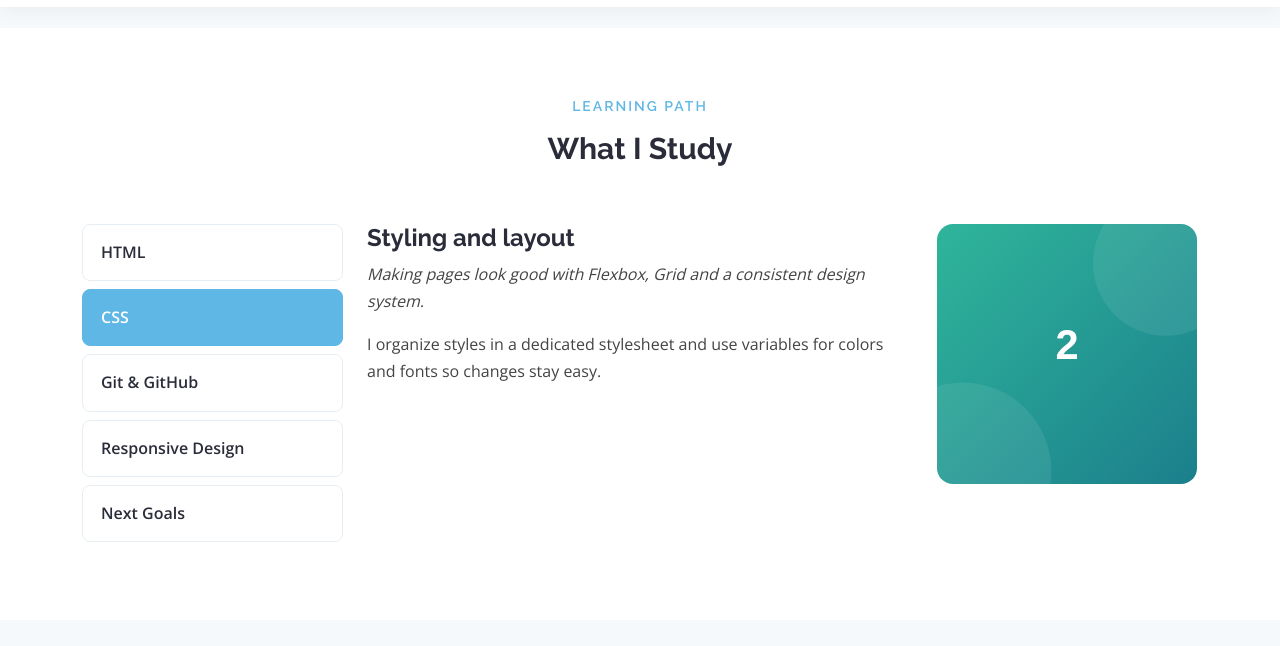
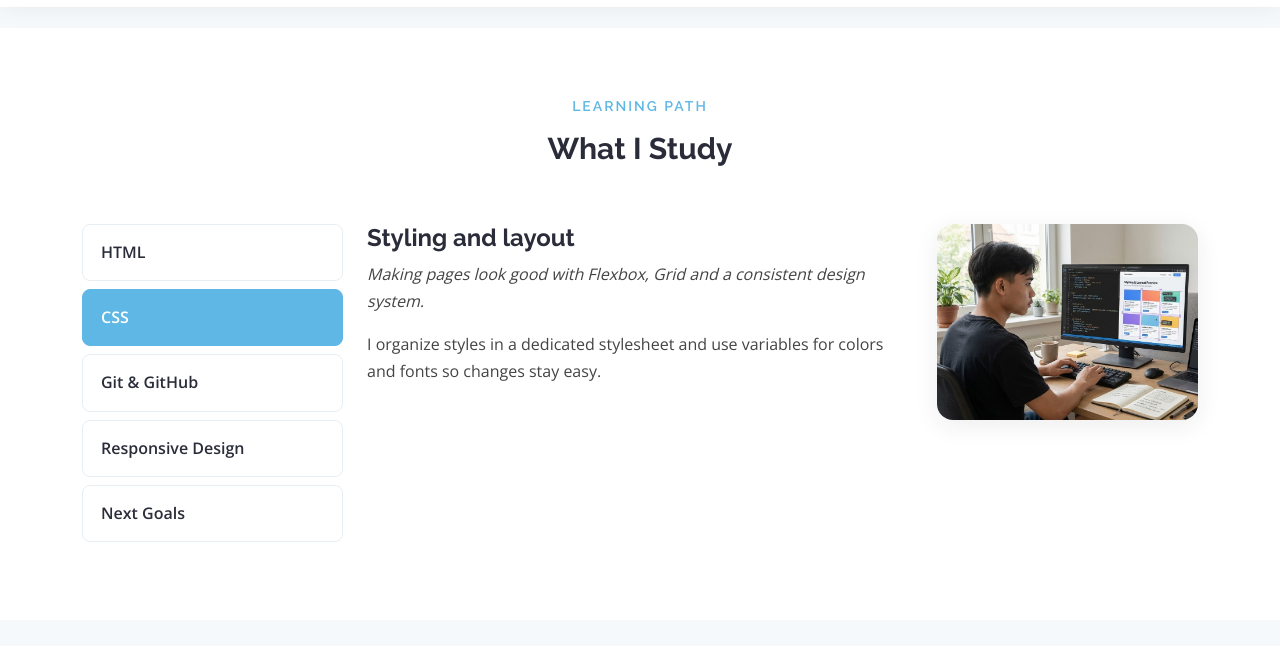
Before and after one commit to JohnCrisEgca/egca-project-1, a plain HTML site: page about.html in a window 1280 px wide. Both pictures are taken after a click on the tab "CSS". Shown: the part 1200-1846 px from the top of the page. Drawn offline with nearby package versions, Linux system fonts and the light colour scheme.

Commit message:
Add desk photo to the Styling and layout tab

```diff
--- a/about.html
+++ b/about.html
@@ -205,7 +205,7 @@
                     <p>I organize styles in a dedicated stylesheet and use variables for colors and fonts so changes stay easy.</p>
                   </div>
                   <div class="col-lg-4 text-center order-1 order-lg-2">
-                    <img src="assets/img/step-2.svg" alt="" class="img-fluid rounded-4">
+                    <img src="assets/img/styling-layout.jpg" alt="Styling and building layouts with CSS at my desk" class="img-fluid rounded-4 tab-photo">
                   </div>
                 </div>
               </div>
```
Also changed, not shown: assets/img/styling-layout.jpg (added).
